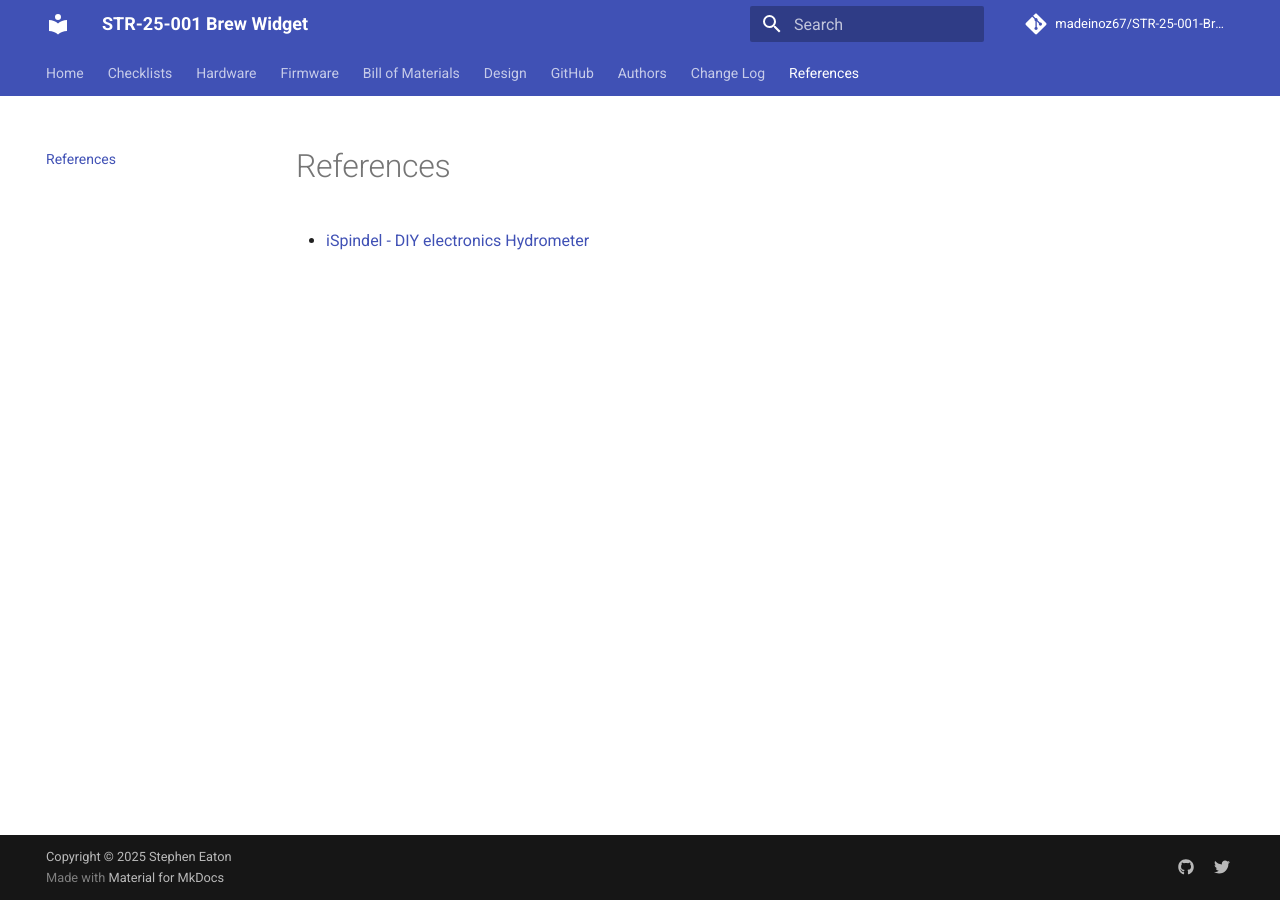
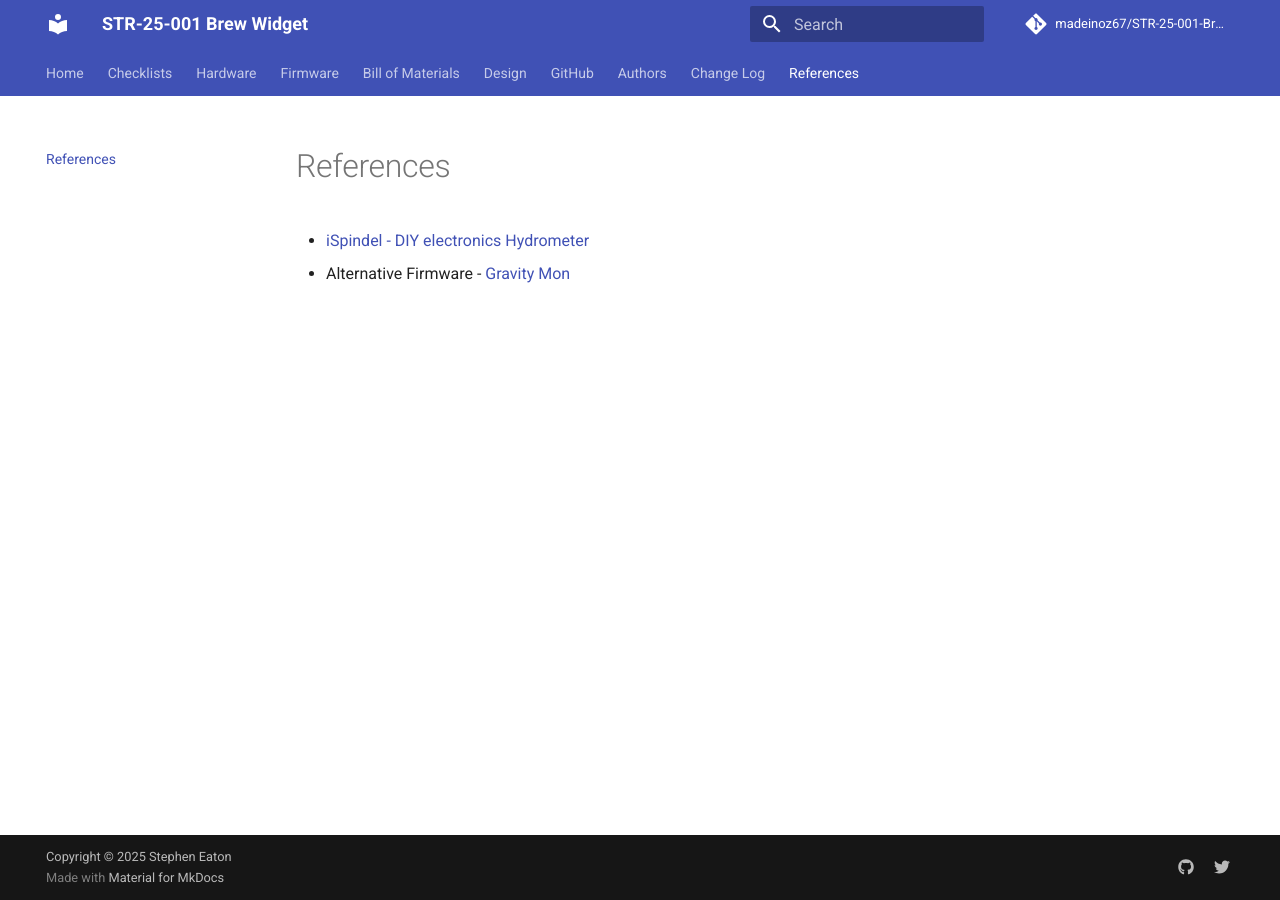
Before and after one commit to madeinoz67/STR-25-001-Brew-Widget, an MkDocs documentation site: the page built from docs/references.md, in a window 1280 px wide. Built offline with MkDocs 1.6.1 and Material for MkDocs 9.7.7, drawn with Linux system fonts in a browser that asks for light colours; comment, search, counter and statistics services are not loaded.

Commit message:
updated references.md

```diff
--- a/docs/references.md
+++ b/docs/references.md
@@ -1,2 +1,3 @@
 
 - [iSpindel - DIY electronics Hydrometer](https://www.ispindel.de/)
+- Alternative Firmware - [Gravity Mon](https://mp-se.github.io/gravitymon/index.html)
```
